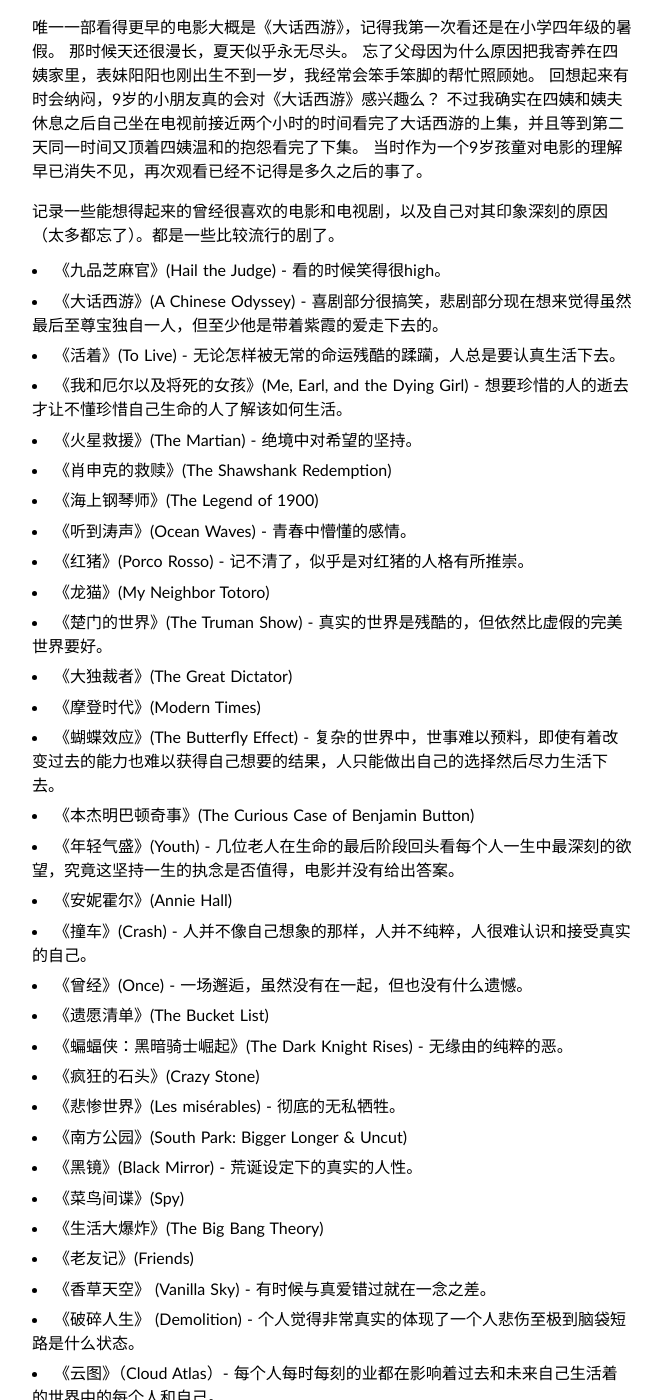
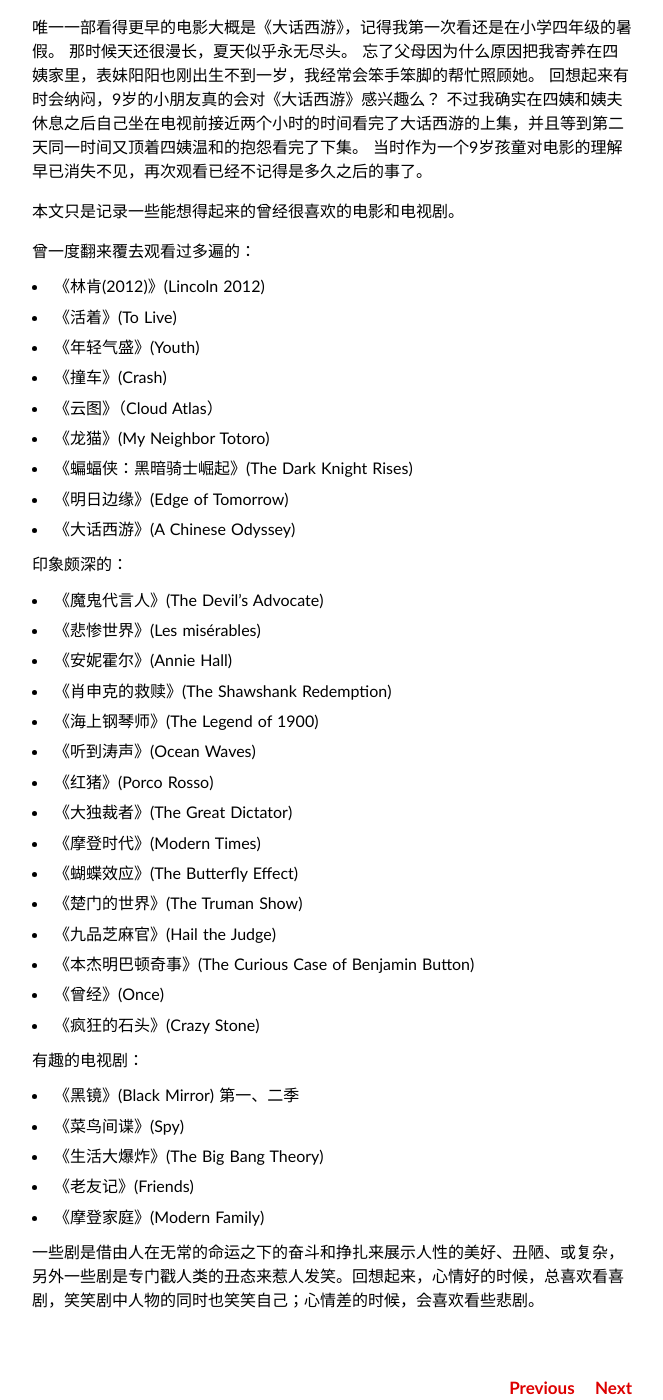
Before and after one commit to zagol/yonglezh.github.io, a Jekyll site: the page built from _posts/2016-01-28-drama-and-comedy.markdown, in a window 1280 px wide and 1400 px high, scrolled down 316 px. Shown: the whole window, without its empty margins (308-971 px from the left). Built offline with Jekyll 4.4.1, drawn with Linux system fonts in a browser that asks for light colours; some web fonts are replaced; comment, search, counter and statistics services are not loaded; some of the changed text lies outside the part shown.

Commit message:
refined old posts

```diff
--- a/_posts/2016-01-28-drama-and-comedy.markdown
+++ b/_posts/2016-01-28-drama-and-comedy.markdown
@@ -24,40 +24,46 @@ tags: private
 不过我确实在四姨和姨夫休息之后自己坐在电视前接近两个小时的时间看完了大话西游的上集，并且等到第二天同一时间又顶着四姨温和的抱怨看完了下集。
 当时作为一个9岁孩童对电影的理解早已消失不见，再次观看已经不记得是多久之后的事了。
 
-记录一些能想得起来的曾经很喜欢的电影和电视剧，以及自己对其印象深刻的原因（太多都忘了）。都是一些比较流行的剧了。
+本文只是记录一些能想得起来的曾经很喜欢的电影和电视剧。
 
-* 《九品芝麻官》(Hail the Judge) - 看的时候笑得很high。
-* 《大话西游》(A Chinese Odyssey) - 喜剧部分很搞笑，悲剧部分现在想来觉得虽然最后至尊宝独自一人，但至少他是带着紫霞的爱走下去的。
-* 《活着》(To Live) - 无论怎样被无常的命运残酷的蹂躏，人总是要认真生活下去。
-* 《我和厄尔以及将死的女孩》(Me, Earl, and the Dying Girl) - 想要珍惜的人的逝去才让不懂珍惜自己生命的人了解该如何生活。
-* 《火星救援》(The Martian) - 绝境中对希望的坚持。
+曾一度翻来覆去观看过多遍的：
+
+* 《林肯(2012)》(Lincoln 2012)
+* 《活着》(To Live)
+* 《年轻气盛》(Youth)
+* 《撞车》(Crash)
+* 《云图》（Cloud Atlas）
+* 《龙猫》(My Neighbor Totoro)
+* 《蝙蝠侠：黑暗骑士崛起》(The Dark Knight Rises)
+* 《明日边缘》(Edge of Tomorrow)
+* 《大话西游》(A Chinese Odyssey)
+
+印象颇深的：
+
+* 《魔鬼代言人》(The Devil’s Advocate)
+* 《悲惨世界》(Les misérables)
+* 《安妮霍尔》(Annie Hall)
 * 《肖申克的救赎》(The Shawshank Redemption)
 * 《海上钢琴师》(The Legend of 1900)
-* 《听到涛声》(Ocean Waves) - 青春中懵懂的感情。
-* 《红猪》(Porco Rosso) - 记不清了，似乎是对红猪的人格有所推崇。
-* 《龙猫》(My Neighbor Totoro)
-* 《楚门的世界》(The Truman Show) - 真实的世界是残酷的，但依然比虚假的完美世界要好。
+* 《听到涛声》(Ocean Waves)
+* 《红猪》(Porco Rosso)
 * 《大独裁者》(The Great Dictator)
 * 《摩登时代》(Modern Times)
-* 《蝴蝶效应》(The Butterfly Effect) - 复杂的世界中，世事难以预料，即使有着改变过去的能力也难以获得自己想要的结果，人只能做出自己的选择然后尽力生活下去。
+* 《蝴蝶效应》(The Butterfly Effect)
+* 《楚门的世界》(The Truman Show)
+* 《九品芝麻官》(Hail the Judge)
 * 《本杰明巴顿奇事》(The Curious Case of Benjamin Button)
-* 《年轻气盛》(Youth) - 几位老人在生命的最后阶段回头看每个人一生中最深刻的欲望，究竟这坚持一生的执念是否值得，电影并没有给出答案。
-* 《安妮霍尔》(Annie Hall)
-* 《撞车》(Crash) - 人并不像自己想象的那样，人并不纯粹，人很难认识和接受真实的自己。
-* 《曾经》(Once) - 一场邂逅，虽然没有在一起，但也没有什么遗憾。
-* 《遗愿清单》(The Bucket List)
-* 《蝙蝠侠：黑暗骑士崛起》(The Dark Knight Rises) - 无缘由的纯粹的恶。
+* 《曾经》(Once)
 * 《疯狂的石头》(Crazy Stone)
-* 《悲惨世界》(Les misérables) - 彻底的无私牺牲。
-* 《南方公园》(South Park: Bigger Longer & Uncut)
-* 《黑镜》(Black Mirror) - 荒诞设定下的真实的人性。
+
+有趣的电视剧：
+
+* 《黑镜》(Black Mirror) 第一、二季
 * 《菜鸟间谍》(Spy)
 * 《生活大爆炸》(The Big Bang Theory)
 * 《老友记》(Friends)
-* 《香草天空》 (Vanilla Sky) - 有时候与真爱错过就在一念之差。
-* 《破碎人生》 (Demolition) - 个人觉得非常真实的体现了一个人悲伤至极到脑袋短路是什么状态。
-* 《云图》（Cloud Atlas）- 每个人每时每刻的业都在影响着过去和未来自己生活着的世界中的每个人和自己。
+* 《摩登家庭》(Modern Family)
 
 <!-- 还有一些个人喜欢的Stand Up Comedian，比如George Carlin, Ricky Gervais, Russell Peters, Bill Burr等等。 -->
 
-一些剧是借由人在无常的命运之下的挣扎来展示人性中的美好或丑陋，另外一些剧是专门戳人类的丑态来惹人发笑。回想起来，心情好的时候，总喜欢看喜剧，笑笑剧中人物的同时也笑笑自己；心情差的时候，会喜欢看些悲剧。
+一些剧是借由人在无常的命运之下的奋斗和挣扎来展示人性的美好、丑陋、或复杂，另外一些剧是专门戳人类的丑态来惹人发笑。回想起来，心情好的时候，总喜欢看喜剧，笑笑剧中人物的同时也笑笑自己；心情差的时候，会喜欢看些悲剧。
--- a/_posts/2018-03-07-digging-vs-random-trying.markdown
+++ b/_posts/2018-03-07-digging-vs-random-trying.markdown
@@ -5,7 +5,8 @@ tags: life
 comments: no
 ---
 
-_This post is an example which shows that a good article requires endless refinement no matter how good you feel about it in your early passes. At least this statement is true for me. This post is not a good article. I only did 2 passes. Personally I wonder if I myself could understand it 5 years from now. However, in my first try, I did feel that I was in the zone and wrote down everything perfectly. The next day when I read it, I asked myself - what were you thinking?! The points I wanted to make spread across the article without logic flow connecting them. This article is hard to follow and not logically appealing even for someone with exactly the same experience._
+_This post is an example which shows that a good article requires endless refinement no matter how good you feel about it in your early passes.
+I only did 1 pass for this article. Because in my first try I felt that I was in the zone and wrote down everything perfectly. The next day when I read it, I didn't know what I was thinking -- the points I wanted to make spread across the article without a clear logic flow connecting them. This post is kept here as a reminder._
 
 Digging into the root cause of a problem is better than random trying solutions.
 
```
Also changed, not shown: _posts/2011-11-20-motivation-goal.markdown (+14 -19 lines).
